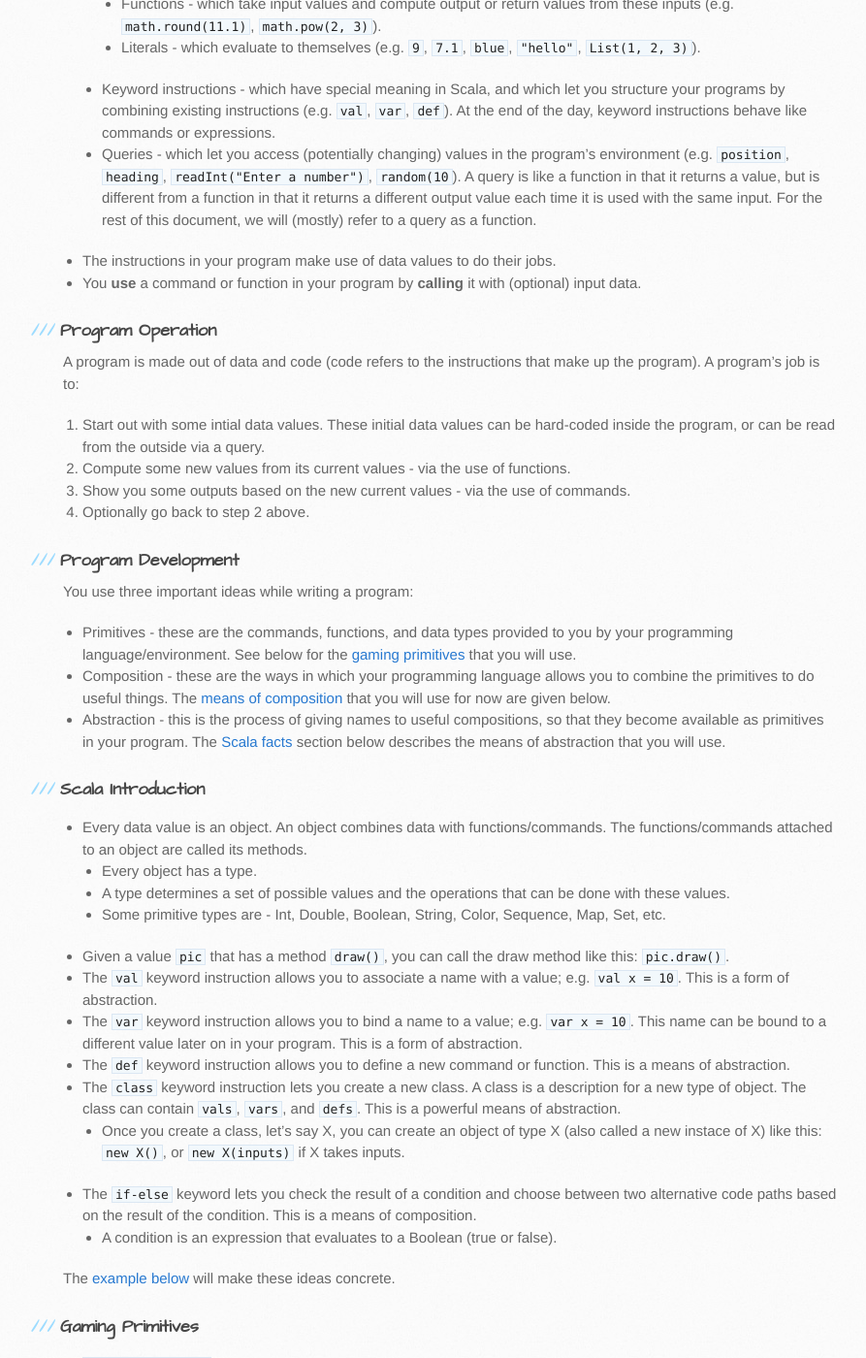
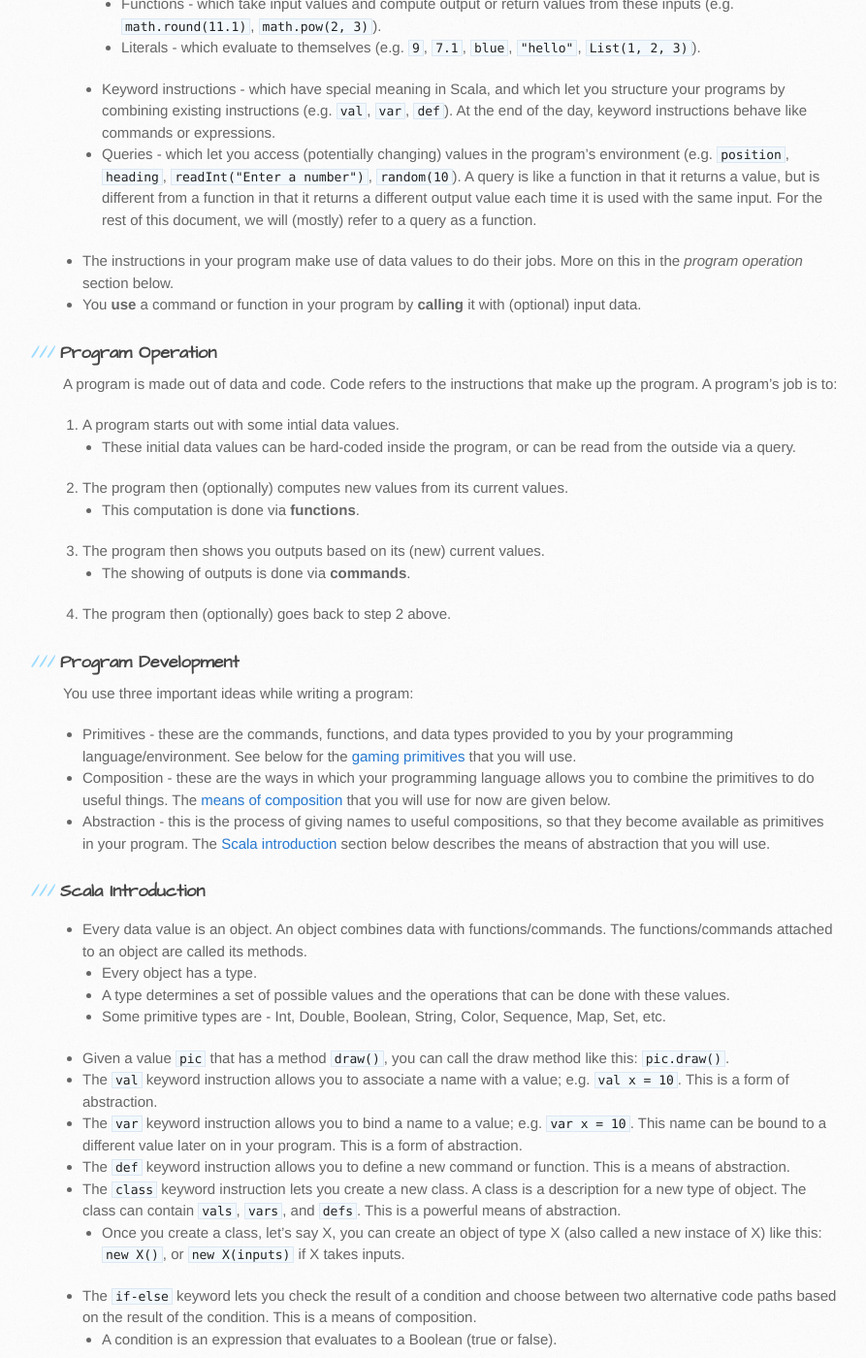
Before and after one commit to kojodoc/kojodoc.github.io, a Jekyll site: the page built from concepts/scala-essentials.md, in a window 1280 px wide and 1400 px high, scrolled down 829 px. Shown: the whole window at 97% size, without its empty margins (105-998 px from the left). Built offline with Jekyll 4.4.1, drawn with Linux system fonts in a browser that asks for light colours; our own code applies the rules of GitHub Pages for plain Markdown files; the repository's description, which GitHub fills in, is left out.

Commit message:
Refine Scala introduction.

```diff
--- a/concepts/scala-essentials.md
+++ b/concepts/scala-essentials.md
@@ -26,21 +26,24 @@ Here's the absolute minimum amount of programming theory and Scala information t
     * Literals - which evaluate to themselves (e.g. `9`, `7.1`, `blue`, `"hello"`, `List(1, 2, 3)`).
   * Keyword instructions - which have special meaning in Scala, and which let you structure your programs by combining existing instructions (e.g. `val`, `var`, `def`). At the end of the day, keyword instructions behave like commands or expressions.
   * Queries - which let you access (potentially changing) values in the program's environment (e.g. `position`, `heading`, `readInt("Enter a number")`, `random(10`). A query is like a function in that it returns a value, but is different from a function in that it returns a different output value each time it is used with the same input. For the rest of this document, we will (mostly) refer to a query as a function.
-* The instructions in your program make use of data values to do their jobs.
+* The instructions in your program make use of data values to do their jobs. More on this in the *program operation* section below.
 * You **use** a command or function in your program by **calling** it with (optional) input data.
 
 ### Program Operation
-A program is made out of data and code (code refers to the instructions that make up the program). A program's job is to:
-1. Start out with some intial data values. These initial data values can be hard-coded inside the program, or can be read from the outside via a query.
-2. Compute some new values from its current values - via the use of functions.
-3. Show you some outputs based on the new current values - via the use of commands.
-4. Optionally go back to step 2 above.
+A program is made out of data and code. Code refers to the instructions that make up the program. A program's job is to:
+1. A program starts out with some intial data values.
+  * These initial data values can be hard-coded inside the program, or can be read from the outside via a query.
+2. The program then (optionally) computes new values from its current values.
+  * This computation is done via **functions**.
+3. The program then shows you outputs based on its (new) current values.
+  * The showing of outputs is done via **commands**.
+4. The program then (optionally) goes back to step 2 above.
 
 ### Program Development
 You use three important ideas while writing a program:
 * Primitives - these are the commands, functions, and data types provided to you by your programming language/environment. See below for the [gaming primitives](#gaming-primitives) that you will use.
 * Composition - these are the ways in which your programming language allows you to combine the primitives to do useful things. The [means of composition](#means-of-composition-in-scala) that you will use for now are given below.
-* Abstraction - this is the process of giving names to useful compositions, so that they become available as primitives in your program. The [Scala facts](#scala-facts) section below describes the means of abstraction that you will use.
+* Abstraction - this is the process of giving names to useful compositions, so that they become available as primitives in your program. The [Scala introduction](#scala-introduction) section below describes the means of abstraction that you will use.
 
 ### Scala Introduction
 * Every data value is an object. An object combines data with functions/commands. The functions/commands attached to an object are called its methods.
```
